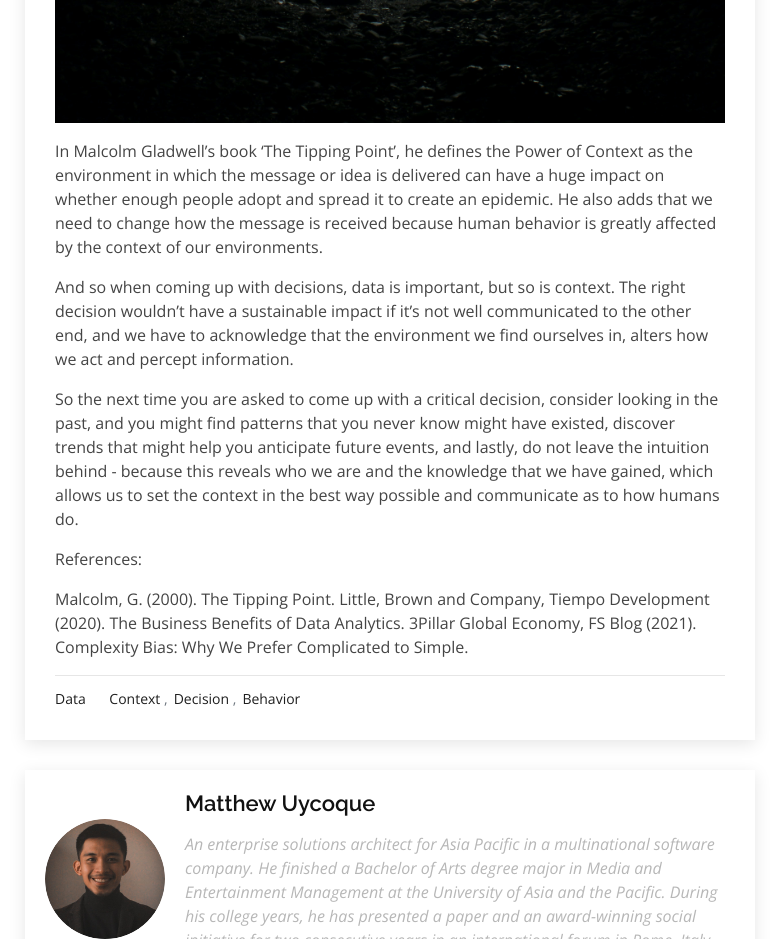
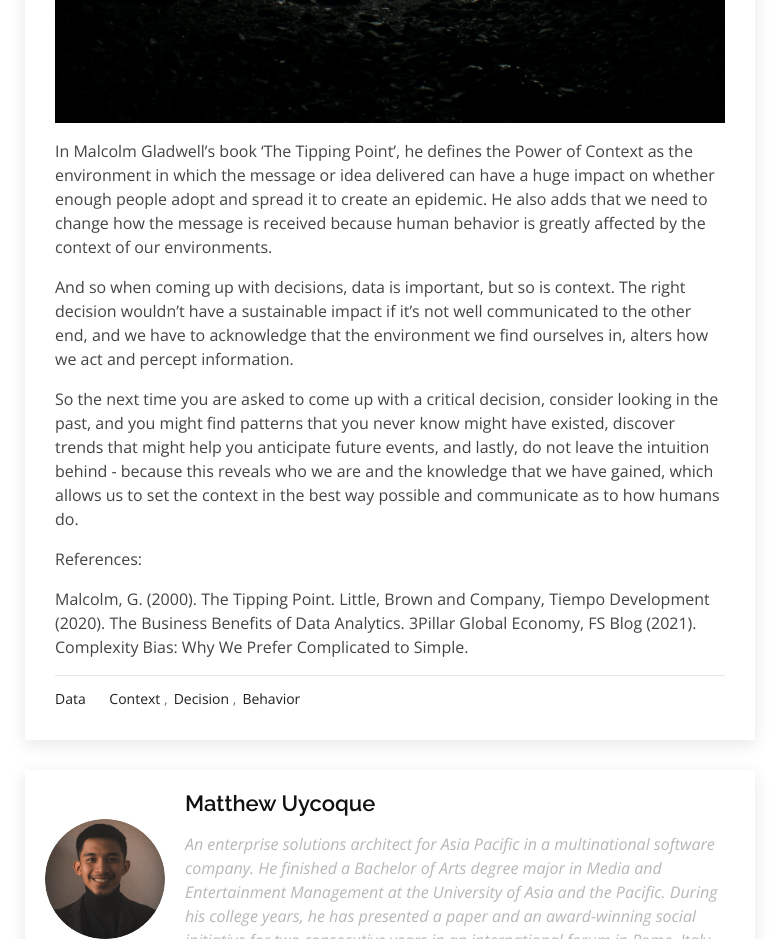
Before and after one commit to mattuycoque/kingfisher.github.io, a plain HTML site: page insights-single.html in a window 1280 px wide. Shown: the part 2020-2959 px from the top of the page, without its empty margins (60-839 px from the left). Drawn offline with nearby package versions, Linux system fonts and the light colour scheme; a script that the page names is missing; some icons are missing.

Commit message:
Removal of is

```diff
--- a/insights-single.html
+++ b/insights-single.html
@@ -133,7 +133,7 @@
                 <img src="assets/img/matt-artz-S3dmW-LEL1M-unsplash.jpg" class="img-fluid" alt=""><p></p>
 
                 <p>
-                  In Malcolm Gladwell’s book ‘The Tipping Point’, he defines the Power of Context as the environment in which the message or idea is delivered can have a huge impact on whether enough people adopt and spread it to create an epidemic. He also adds that we need to change how the message is received because human behavior is greatly affected by the context of our environments.
+                  In Malcolm Gladwell’s book ‘The Tipping Point’, he defines the Power of Context as the environment in which the message or idea delivered can have a huge impact on whether enough people adopt and spread it to create an epidemic. He also adds that we need to change how the message is received because human behavior is greatly affected by the context of our environments.
                 </p>
                 <p>
                   And so when coming up with decisions, data is important, but so is context. The right decision wouldn’t have a sustainable impact if it’s not well communicated to the other end, and we have to acknowledge that the environment we find ourselves in, alters how we act and percept information.
```
